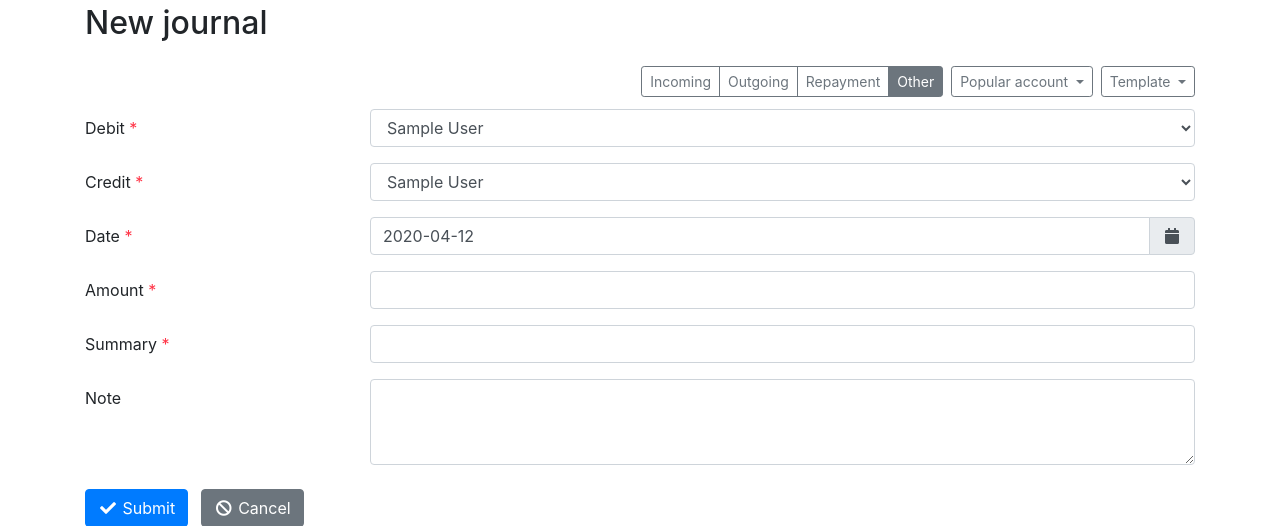
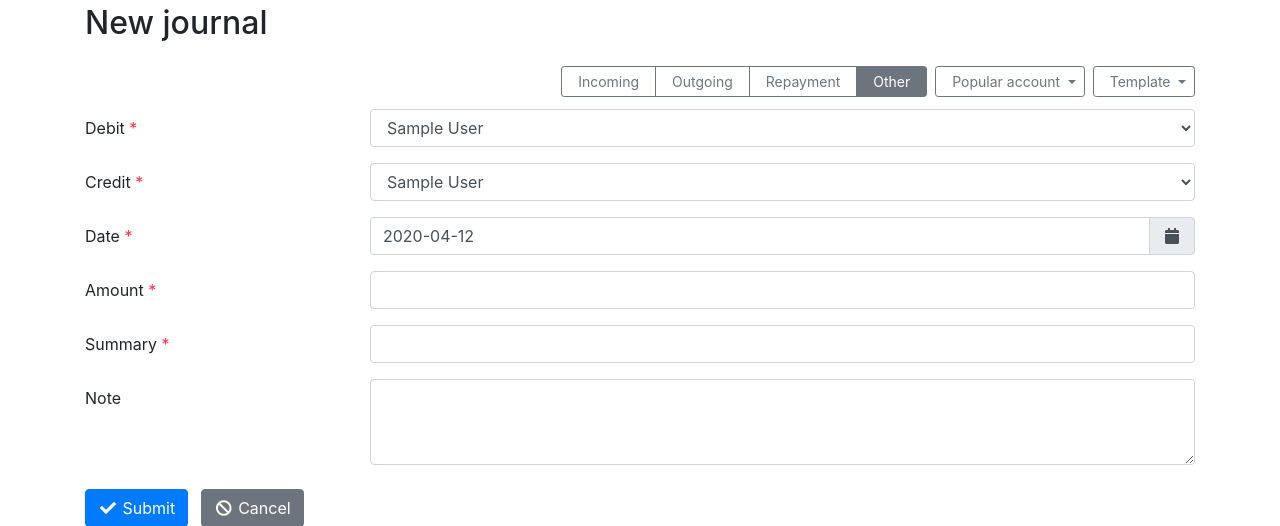
Before and after one commit to taqueci/nomoney, a Django app: page /money/journals/new in a window 1280 px wide. Shown: the part 96-622 px from the top of the page. Run offline with Django 3.2, Linux system fonts and the light colour scheme; a user stored in the database is signed in; tables that the repository leaves empty hold one stand-in row (values such as "Sample post"); some libraries are stand-ins or nearby versions.

Commit message:
Update appearances

```diff
--- a/money/templates/money/journals/form.html
+++ b/money/templates/money/journals/form.html
@@ -12,19 +12,19 @@
 <div class="d-flex flex-wrap justify-content-end mb-1">
 
 <div class="btn-group btn-group-sm btn-group-toggle mb-2" data-toggle="buttons">
-  <label class="btn btn-outline-secondary">
+  <label class="btn btn-outline-secondary px-3">
     <input type="radio" name="category" value="1" autocomplete="off">
     {% trans 'Incoming' %}
   </label>
-  <label class="btn btn-outline-secondary">
+  <label class="btn btn-outline-secondary px-3">
     <input type="radio" name="category" value="2" autocomplete="off">
     {% trans 'Outgoing' %}
   </label>
-  <label class="btn btn-outline-secondary">
+  <label class="btn btn-outline-secondary px-3">
     <input type="radio" name="category" value="3" autocomplete="off">
     {% trans 'Repayment' %}
   </label>
-  <label class="btn btn-outline-secondary active">
+  <label class="btn btn-outline-secondary px-3 active">
     <input type="radio" name="category" value="0" autocomplete="off" checked>
     {% trans 'Other' %}
   </label>
@@ -32,7 +32,7 @@
 
 {% if popular_account %}
 <div class="dropdown ml-2 mb-2">
-  <button class="btn btn-outline-secondary btn-sm dropdown-toggle" type="button" data-toggle="dropdown">
+  <button class="btn btn-outline-secondary btn-sm pl-3 dropdown-toggle" type="button" data-toggle="dropdown">
     {% trans 'Popular account' %}
   </button>
   <div id="popular" class="dropdown-menu dropdown-menu-right">
@@ -45,7 +45,7 @@
 
 {% if template %}
 <div class="dropdown ml-2">
-  <button class="btn btn-outline-secondary btn-sm dropdown-toggle" type="button" data-toggle="dropdown">
+  <button class="btn btn-outline-secondary btn-sm pl-3 dropdown-toggle" type="button" data-toggle="dropdown">
     {% trans 'Template' %}
   </button>
   <div id="template" class="dropdown-menu dropdown-menu-right">
```
